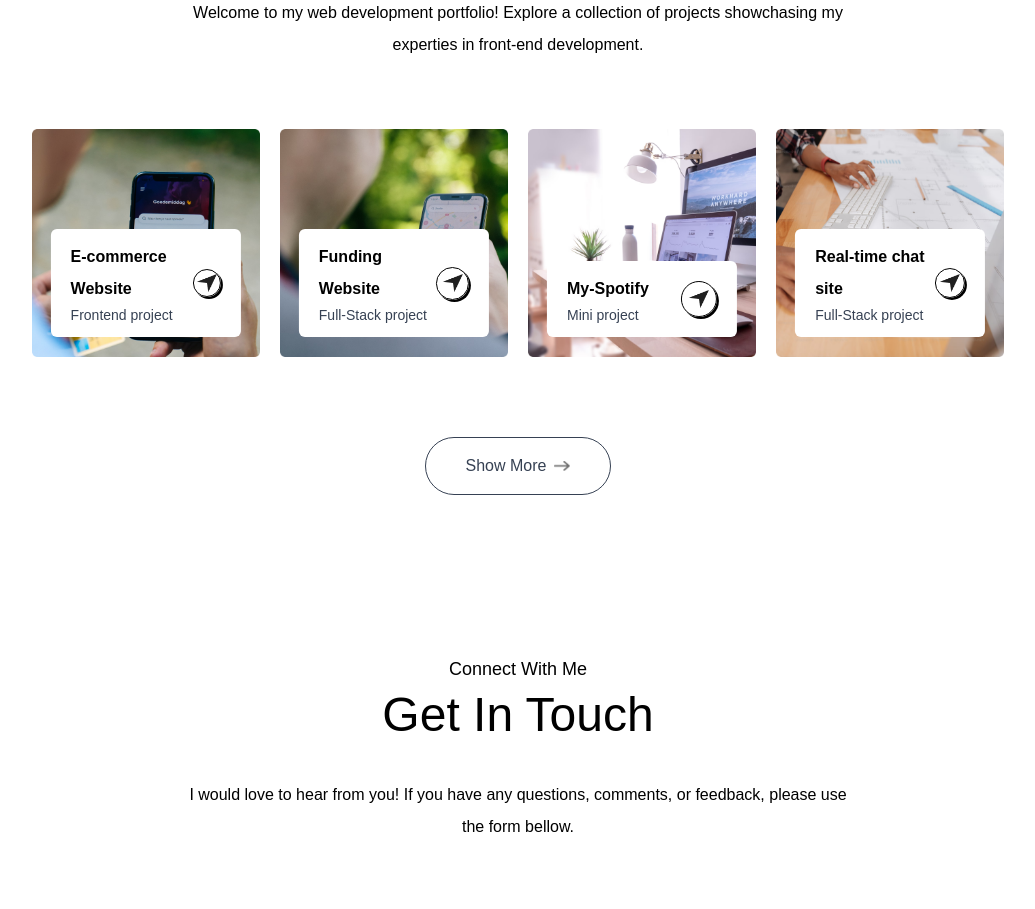
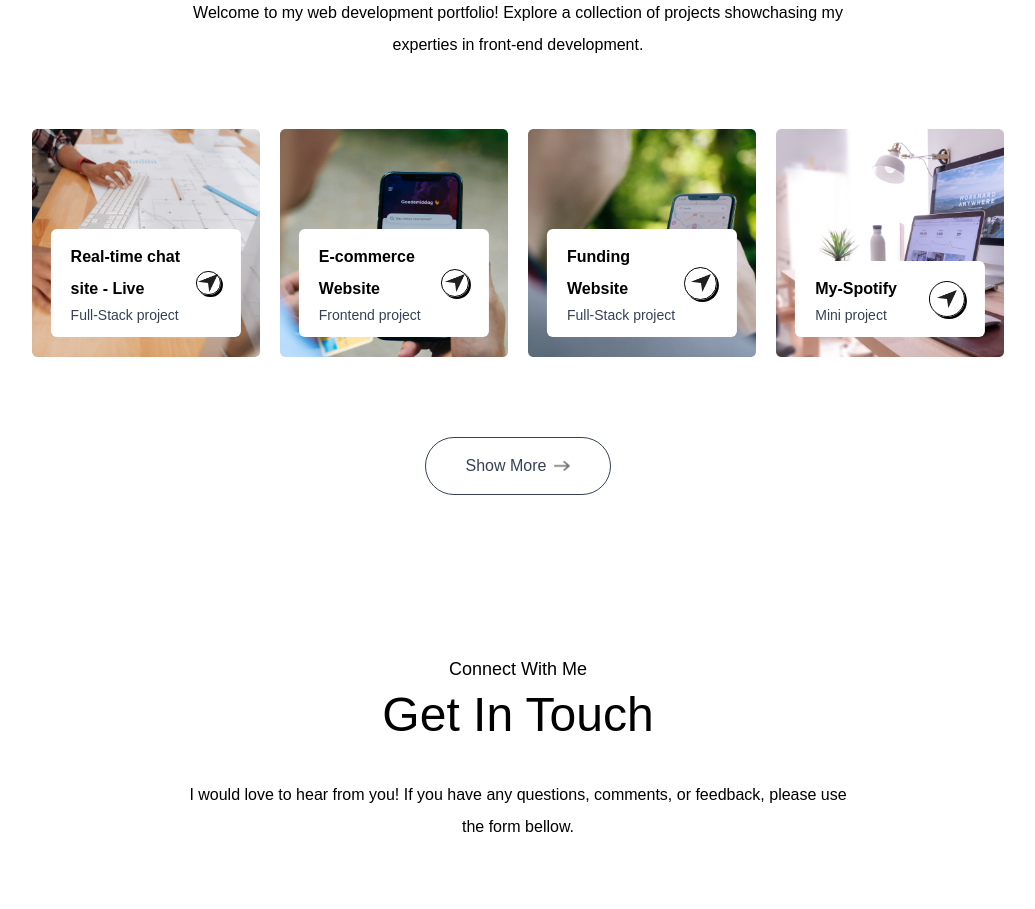
Before and after one commit to Deepaksb7/Portfolio-Website, a Next.js app: page / in a window 1280 px wide. Shown: the part 2740-3649 px from the top of the page, without its empty margins (122-1157 px from the left). Built offline with nearby package versions, Linux system fonts and the light colour scheme; a web font is replaced by a local one.

Commit message:
adjustments

```diff
--- a/assets/assets.js
+++ b/assets/assets.js
@@ -78,6 +78,12 @@ export const assets = {
 
 export const workData = [
     {
+        title: 'Real-time chat site - Live',
+        description: 'Full-Stack project',
+        bgImage: '/work-4.png',
+        link:'https://chat-site-gwiz.onrender.com'
+    },
+    {
         title: 'E-commerce Website',
         description: 'Frontend project',
         bgImage: '/work-1.png',
@@ -94,12 +100,6 @@ export const workData = [
         description: 'Mini project',
         bgImage: '/work-3.png',
         link:'https://github.com/Deepaksb7/My-Spotify'
-    },
-    {
-        title: 'Real-time chat site',
-        description: 'Full-Stack project',
-        bgImage: '/work-4.png',
-        link:'https://chat-site-gwiz.onrender.com'
     },
 ]
 
--- a/components/Work.js
+++ b/components/Work.js
@@ -40,13 +40,13 @@ const Work = ({isDarkMode}) => {
             <motion.div
             whileHover={{scale:1.05}}
             transition={{duration:0.3}}
-            key={index} className='aspect-square bg-no-repeat bg-cover bg-center relative cursor-pointer group' style={{backgroundImage:`url(${project.bgImage})`}} >
+            key={index} className='aspect-square bg-no-repeat bg-cover bg-center relative group' style={{backgroundImage:`url(${project.bgImage})`}} >
                 <div className='bg-white w-10/12 rounded-md absolute bottom-5 left-1/2 -translate-x-1/2 py-3 px-5 flex items-center justify-between duration-500 group-hover:bottom-7'>
                 <div>
                     <h2 className='font-semibold'>{project.title}</h2>
                     <p className='text-sm text-gray-700'>{project.description}</p>
                 </div>
-                <div className='border rounded-full border-black w-9 aspect-square flex items-center justify-center shadow-[2px_2px_0_#000] group-hover:bg-lime-300 transition'>
+                <div className='border rounded-full cursor-pointer border-black w-9 aspect-square flex items-center justify-center shadow-[2px_2px_0_#000] group-hover:bg-lime-300 transition'>
                     <a href={project.link} target='_blank'><Image src={assets.send_icon} alt='send icon' className='w-5'/></a>
 
                 </div>
```
